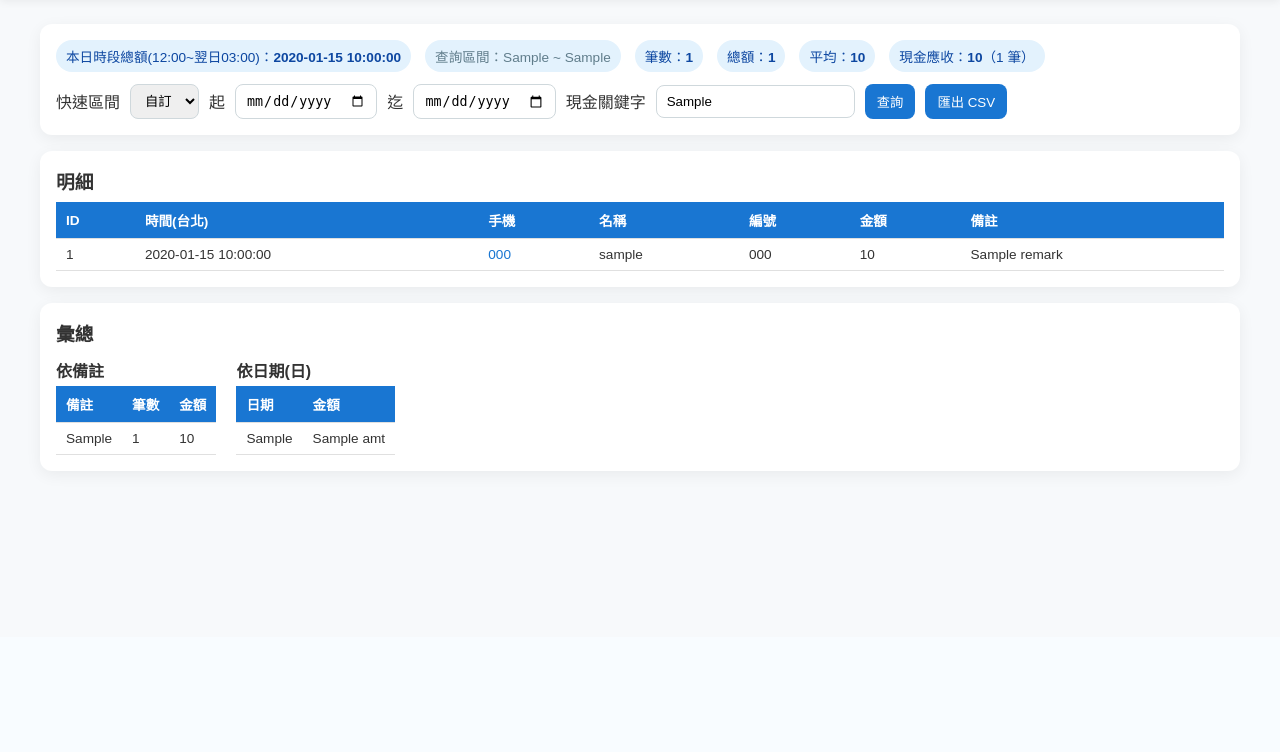
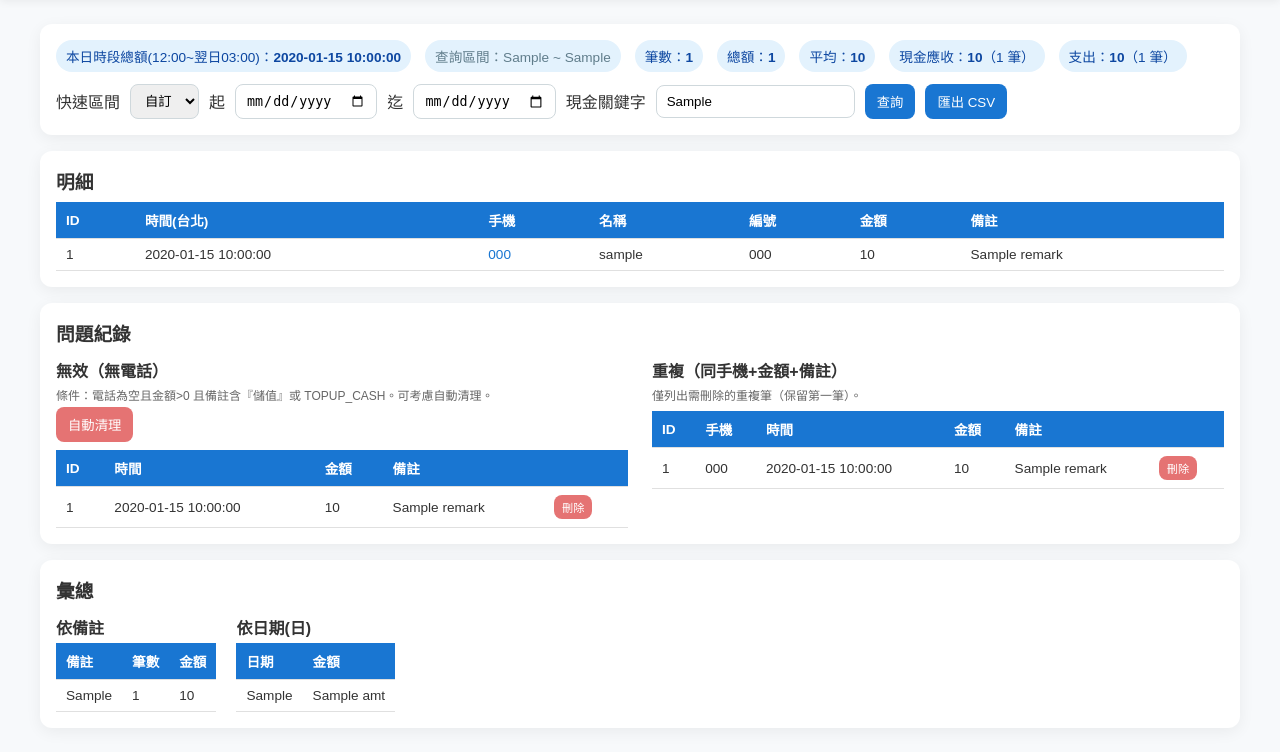
Before and after one commit to Suan0503/Test_Mod, a Flask app: template templates/wallet_reconcile.html in a window 1280 px wide. Shown: the part 163-915 px from the top of the page. Before the commit the page ends 636 px from the top, so only its background shows below. Run offline with Flask 3, Linux system fonts and the light colour scheme; the template is opened without the code that fills it: most values are stand-ins (such as "Sample title", 1, 10 or a date in 2020); parts of the project's set-up code (start-up, migrations or seed data) failed here and were passed over; some libraries are stand-ins or nearby versions; some web fonts are replaced.

Commit message:
1119-0001

```diff
--- a/templates/wallet_reconcile.html
+++ b/templates/wallet_reconcile.html
@@ -38,6 +38,7 @@
         <div class="pill">總額：<b>{{ total_amount }}</b></div>
         <div class="pill">平均：<b>{{ avg_amount }}</b></div>
         <div class="pill" title="依備註關鍵字（例如 TOPUP_CASH, 現金）判斷">現金應收：<b>{{ cash_total }}</b>（{{ cash_count }} 筆）</div>
+  <div class="pill" title="本查詢期間會員扣款總額">支出：<b>{{ consume_total }}</b>（{{ consume_count }} 筆）</div>
       </div>
       <form method="get" action="/admin/wallet/reconcile" style="display:flex;gap:10px;align-items:center;margin-top:12px;flex-wrap:wrap">
         <label>快速區間</label>
@@ -96,6 +97,64 @@
     </div>
 
     <div class="card">
+      <h3 style="margin:0 0 8px">問題紀錄</h3>
+      <div style="display:flex;gap:24px;flex-wrap:wrap">
+        <div style="flex:1;min-width:260px">
+          <h4 style="margin:4px 0">無效（無電話）</h4>
+          <p style="margin:4px 0;font-size:.75rem;color:#666">條件：電話為空且金額>0 且備註含『儲值』或 TOPUP_CASH。可考慮自動清理。</p>
+          <a href="/admin/wallet/reconcile?clean_invalid=1" style="text-decoration:none"><button type="button" class="danger">自動清理</button></a>
+          <table style="margin-top:8px">
+            <thead><tr><th>ID</th><th>時間</th><th>金額</th><th>備註</th><th></th></tr></thead>
+            <tbody>
+              {% for r in invalid_rows %}
+              <tr>
+                <td>{{ r.id }}</td>
+                <td>{{ r.time }}</td>
+                <td>{{ r.amount }}</td>
+                <td>{{ r.remark }}</td>
+                <td>
+                  <form method="post" action="/admin/wallet/txn/delete" style="margin:0">
+                    <input type="hidden" name="id" value="{{ r.id }}" />
+                    <input type="hidden" name="q" value="" />
+                    <input type="hidden" name="redirect_url" value="/admin/wallet/reconcile" />
+                    <button type="submit" class="danger" style="padding:4px 8px;font-size:.7rem" onclick="return confirm('刪除此無效交易？')">刪除</button>
+                  </form>
+                </td>
+              </tr>
+              {% endfor %}
+            </tbody>
+          </table>
+        </div>
+        <div style="flex:1;min-width:260px">
+          <h4 style="margin:4px 0">重複（同手機+金額+備註）</h4>
+          <p style="margin:4px 0;font-size:.75rem;color:#666">僅列出需刪除的重複筆（保留第一筆）。</p>
+          <table style="margin-top:8px">
+            <thead><tr><th>ID</th><th>手機</th><th>時間</th><th>金額</th><th>備註</th><th></th></tr></thead>
+            <tbody>
+              {% for r in duplicate_rows %}
+              <tr>
+                <td>{{ r.id }}</td>
+                <td>{{ r.phone }}</td>
+                <td>{{ r.time }}</td>
+                <td>{{ r.amount }}</td>
+                <td>{{ r.remark }}</td>
+                <td>
+                  <form method="post" action="/admin/wallet/txn/delete" style="margin:0">
+                    <input type="hidden" name="id" value="{{ r.id }}" />
+                    <input type="hidden" name="q" value="{{ r.phone }}" />
+                    <input type="hidden" name="redirect_url" value="/admin/wallet/reconcile" />
+                    <button type="submit" class="danger" style="padding:4px 8px;font-size:.7rem" onclick="return confirm('刪除此重複交易？')">刪除</button>
+                  </form>
+                </td>
+              </tr>
+              {% endfor %}
+            </tbody>
+          </table>
+        </div>
+      </div>
+    </div>
+
+    <div class="card">
       <h3 style="margin:0 0 8px">彙總</h3>
       <div style="display:flex;gap:20px;flex-wrap:wrap">
         <div>
```
Also changed, not shown: routes/admin.py (+71 -3 lines).
